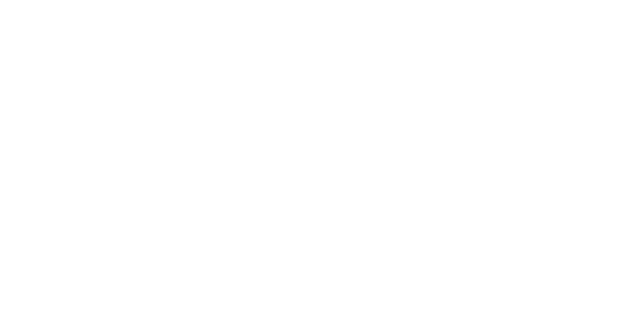
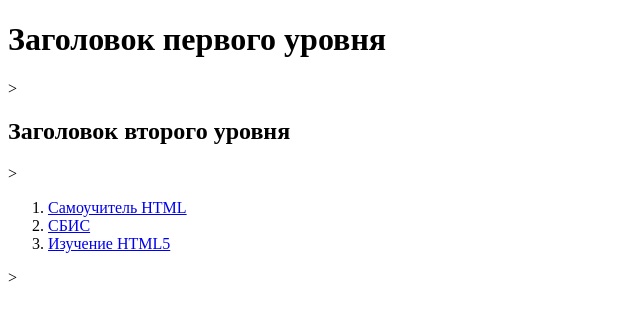
Before and after one commit to Avdonins/task-html, a website: page src/index.html in a window 1280 px wide. Shown: the whole page, without its empty margins (0-640 px from the left). Drawn offline with Linux system fonts and the light colour scheme.

Commit message:
Задание по HTML

```diff
--- a/src/index.html
+++ b/src/index.html
@@ -3,5 +3,16 @@
     <head>
         <title>HTML</title>
     </head>
-    <body></body>
+    <body>
+        <h1>Заголовок первого уровня</h1>
+        >
+        <h2>Заголовок второго уровня</h2>
+        >
+        <ol>
+            <li><a href="http://htmlbook.ru">Самоучитель HTML</a></li>
+            <li><a href="https://my.sbis.ru">СБИС</a></li>
+            <li><a href="https://html5book.ru">Изучение HTML5</a></li>
+        </ol>
+        >
+    </body>
 </html>
```
Also changed, not shown: 1 other file.
